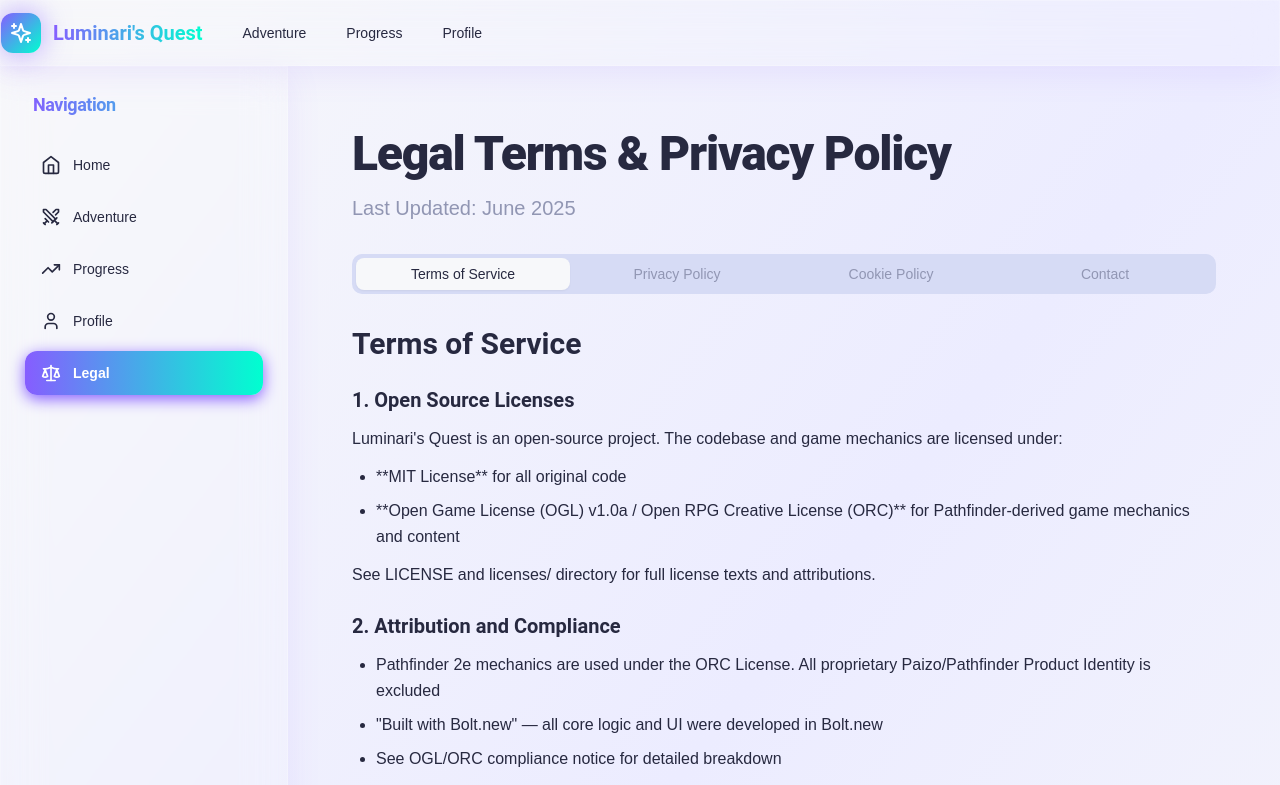
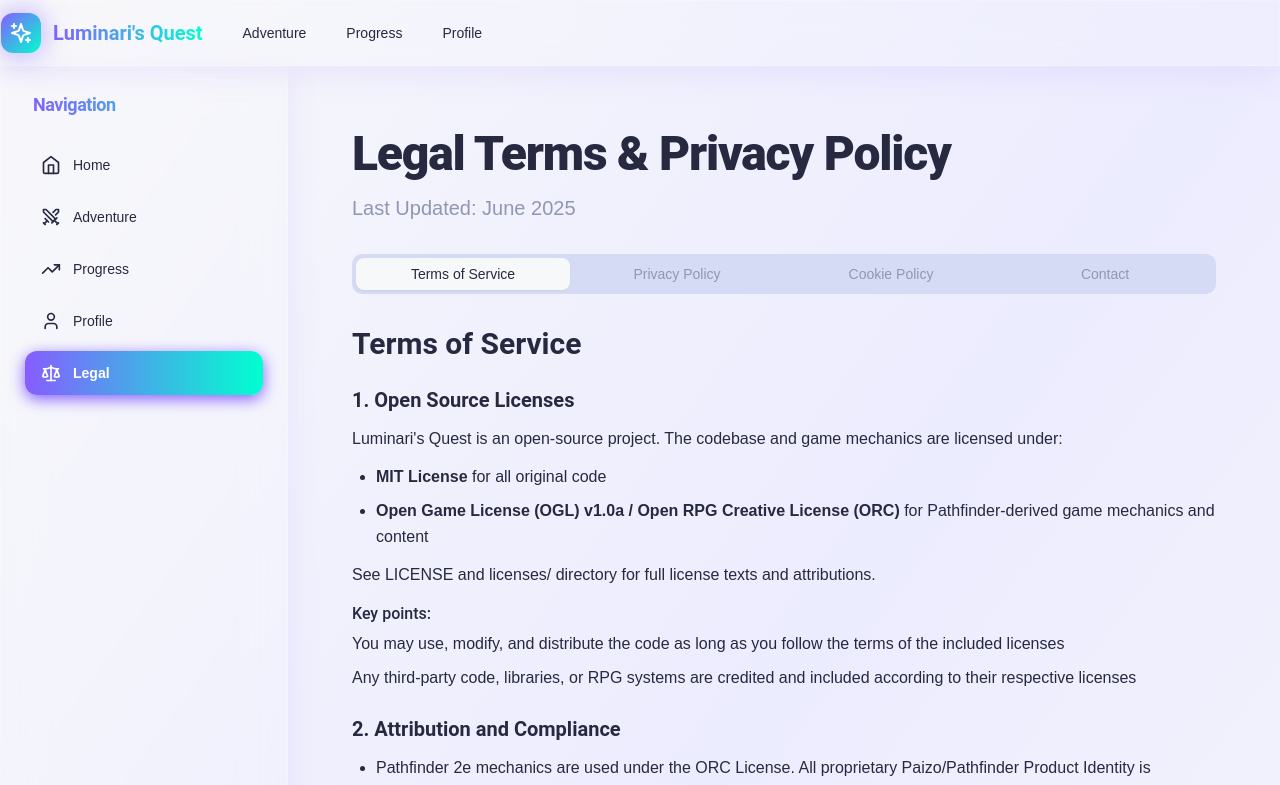
Before and after one commit to moshehbenavraham/luminaris-quest, a React (Vite) app: page /legal in a window 1280 px wide. Shown: the top 785 px of the page. Built offline with nearby package versions, Linux system fonts and the light colour scheme.

Commit message:
replaced markdown

```diff
--- a/src/pages/Legal.tsx
+++ b/src/pages/Legal.tsx
@@ -4,9 +4,21 @@ import { ExternalLink } from 'lucide-react';
 
 const renderContent = (content: any) => {
   if (typeof content === 'string') {
-    // Handle markdown links
-    const parts = content.split(/(\[.*?\]\(.*?\))/g);
+    // Handle markdown headers (#### **text**)
+    if (content.startsWith('#### ')) {
+      const headerText = content.replace(/^#### \*\*(.*)\*\*$/, '$1').replace(/^#### (.*)$/, '$1');
+      return (
+        <h4 className="mt-4 mb-2 text-lg font-semibold text-foreground">
+          {headerText}
+        </h4>
+      );
+    }
+
+    // Split content by markdown patterns
+    const parts = content.split(/(\*\*.*?\*\*|\[.*?\]\(.*?\))/g);
+
     return parts.map((part: string, i: number) => {
+      // Handle markdown links [text](url)
       if (part.match(/\[.*\]\(.*\)/)) {
         const [text, url] = part.replace(/\[(.*)\]\((.*)\)/, '$1|||$2').split('|||');
         return (
@@ -21,6 +33,17 @@ const renderContent = (content: any) => {
           </a>
         );
       }
+
+      // Handle bold text **text**
+      if (part.match(/\*\*.*\*\*/)) {
+        const boldText = part.replace(/\*\*(.*)\*\*/, '$1');
+        return (
+          <strong key={i} className="font-semibold text-foreground">
+            {boldText}
+          </strong>
+        );
+      }
+
       return <span key={i}>{part}</span>;
     });
   } else if (content.list) {
@@ -33,6 +56,18 @@ const renderContent = (content: any) => {
         ))}
       </ul>
     );
+  } else if (content.title && content.content) {
+    // Handle nested content with title
+    return (
+      <div className="mt-4">
+        <h5 className="mb-2 font-medium text-foreground">{content.title}</h5>
+        <div className="space-y-2">
+          {content.content.map((item: any, i: number) => (
+            <div key={i}>{renderContent(item)}</div>
+          ))}
+        </div>
+      </div>
+    );
   }
   return null;
 };
@@ -40,12 +75,19 @@ const renderContent = (content: any) => {
 const LegalSection = ({ section }: { section: any }) => (
   <section className="mb-8">
     <h3 className="mb-3 text-xl font-semibold text-foreground">{section.title}</h3>
-    <div className="text-foreground/80 space-y-3">
-      {section.content.map((item: any, i: number) => (
-        <p key={i} className="leading-relaxed">
-          {renderContent(item)}
-        </p>
-      ))}
+    <div className="space-y-3 text-foreground/80">
+      {section.content.map((item: any, i: number) => {
+        // Check if this is a markdown header
+        if (typeof item === 'string' && item.startsWith('#### ')) {
+          return <div key={i}>{renderContent(item)}</div>;
+        }
+
+        return (
+          <div key={i} className="leading-relaxed">
+            {renderContent(item)}
+          </div>
+        );
+      })}
     </div>
   </section>
 );
```
Also changed, not shown: 1 other file (tests, documents, lock files or other folders).
